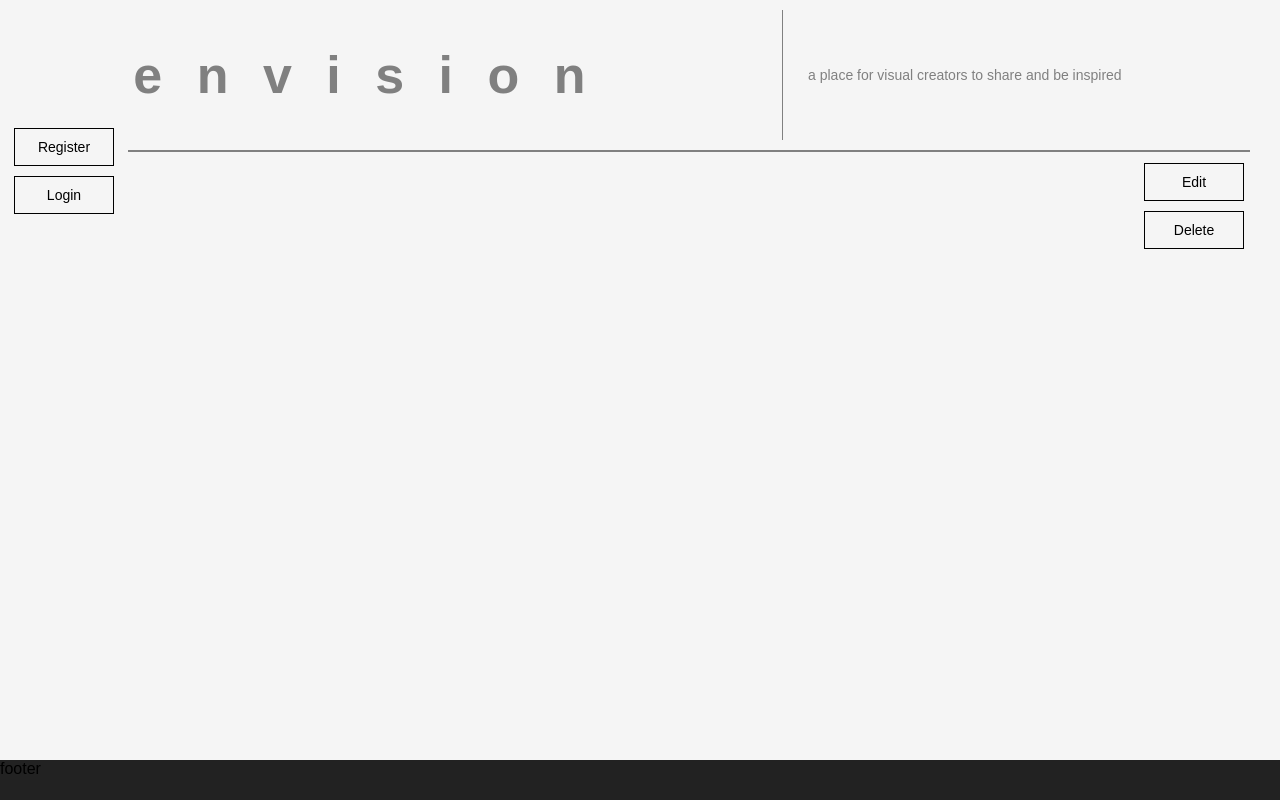
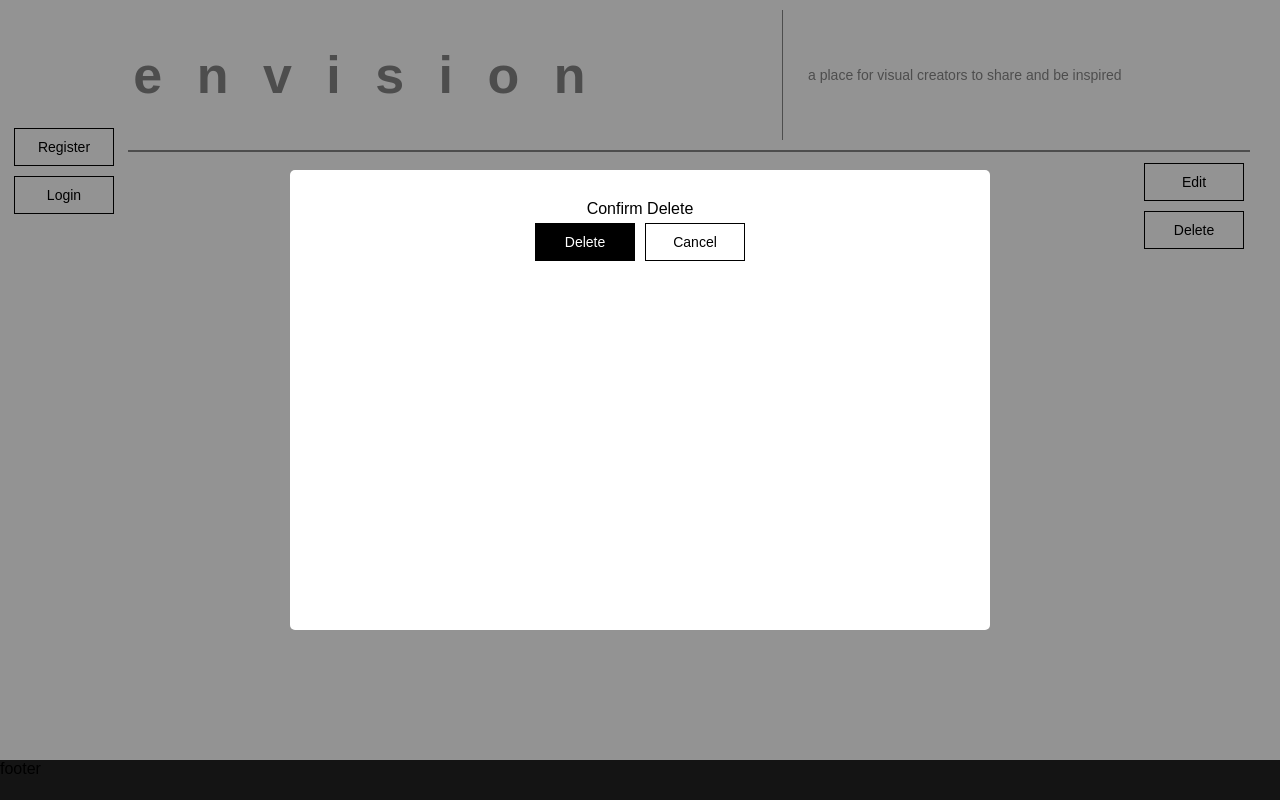
Before and after one commit to supahkenneh/envision-gallery, a React (Create React App) app: page /photo/1 in a window 1280 px wide. Both pictures are taken after a click on the button "Delete". Shown: the top 800 px of the page. Built offline with nearby package versions, Linux system fonts and the light colour scheme; no server answers.

Commit message:
delete works

```diff
--- a/src/App.css
+++ b/src/App.css
@@ -334,7 +334,7 @@ html, body {
 }
 
 /* TAG: Edit Modal */
-.editing-modal {
+.modal {
   position: fixed;
   top: 0;
   left: 0;
--- a/src/actions/index.js
+++ b/src/actions/index.js
@@ -7,3 +7,4 @@ export const GET_PHOTOS = 'GET_PHOTOS';
 export const LOAD_PHOTO = 'LOAD_PHOTO';
 export const ADD_PHOTO = 'ADD_PHOTO';
 export const EDIT_PHOTO = 'EDIT_PHOTO';
+export const DELETE_PHOTO = 'DELETE_PHOTO';
--- a/src/actions/photoActions.js
+++ b/src/actions/photoActions.js
@@ -1,5 +1,5 @@
 import axios from 'axios';
-import { GET_PHOTOS, LOAD_PHOTO, ADD_PHOTO, EDIT_PHOTO } from './index';
+import { GET_PHOTOS, LOAD_PHOTO, ADD_PHOTO, EDIT_PHOTO, DELETE_PHOTO } from './index';
 
 const PATH = '/api';
 
@@ -54,3 +54,14 @@ export const editPhoto = (data, id) => {
       })
   }
 }
+
+export const deletePhoto = id => {
+  return dispatch => {
+    return axios.delete(`${PATH}/photos/${id}`)
+      .then(response => {
+        dispatch({
+          type: DELETE_PHOTO,
+        })
+      })
+  }
+}
--- /dev/null
+++ b/src/components/Modals/deleteModal.jsx
@@ -0,0 +1,45 @@
+import React, { Component } from 'react';
+import { Redirect } from 'react-router-dom';
+import { deletePhoto } from '../../actions/photoActions';
+import { connect } from 'react-redux';
+
+class DeleteModal extends Component {
+  constructor() {
+    super()
+    this.state = {
+      redirect: false
+    }
+  }
+
+  deletePhoto = () => {
+    this.props.deletePhoto(this.props.photoId);
+    this.setState({ redirect: true })
+  }
+
+  render() {
+    if (this.state.redirect) {
+      return (
+        <Redirect to="/" />
+      )
+    }
+    return (
+      <div className="modal" >
+        <div className="modal-container">
+          <div>Confirm Delete</div>
+          <div className="button-container">
+            <button
+              className="action-button"
+              onClick={this.deletePhoto}
+            >Delete</button>
+            <button
+              className="cancel-button"
+              onClick={this.props.onClick}
+            >Cancel</button>
+          </div>
+        </div>
+      </div>
+    );
+  }
+}
+
+export default connect(null, { deletePhoto })(DeleteModal);
--- a/src/components/Modals/editingModal.jsx
+++ b/src/components/Modals/editingModal.jsx
@@ -22,20 +22,27 @@ class EditingModal extends Component {
 
   render() {
     return (
-      <div className="editing-modal">
+      <div className="modal">
         <div className="modal-container">
           <form>
             <div className="form-headline">Edit Photo</div>
             <label htmlFor="description">Description</label>
+
             <textarea name="description"
               onChange={this.handleDescriptionInput}
               defaultValue={this.props.photo.description}
             ></textarea>
+
             <div className="button-container">
-              <button className="action-button"
+              <button
+                className="action-button"
                 onClick={this.submitEdit}
               >Edit</button>
-              <button className="cancel-button" onClick={this.props.onClick}>Cancel</button>
+
+              <button
+                className="cancel-button"
+                onClick={this.props.onClick}
+              >Cancel</button>
             </div>
           </form>
         </div>
--- a/src/components/secondSidebar.jsx
+++ b/src/components/secondSidebar.jsx
@@ -1,5 +1,6 @@
 import React, { Component } from 'react';
 import EditingModal from './Modals/editingModal';
+import DeleteModal from './Modals/deleteModal';
 
 class SecondSidebar extends Component {
   constructor(props) {
@@ -34,6 +35,13 @@ class SecondSidebar extends Component {
             photo={this.props.photo}
           />
           : null}
+        {this.state.deleting ?
+          <DeleteModal
+            onClick={() => this.toggleDelete(id)}
+            photoId={this.props.photo.id}
+          />
+          : null
+        }
         <div className="sidebar-button-container">
           <button
             onClick={() => this.toggleEdit(id)}
--- a/src/reducers/photoReducer.js
+++ b/src/reducers/photoReducer.js
@@ -1,4 +1,10 @@
-import { GET_PHOTOS, LOAD_PHOTO, ADD_PHOTO, EDIT_PHOTO } from '../actions';
+import {
+  GET_PHOTOS,
+  LOAD_PHOTO,
+  ADD_PHOTO,
+  EDIT_PHOTO,
+  DELETE_PHOTO
+} from '../actions';
 
 function photos(state = [], action) {
   switch (action.type) {
@@ -10,6 +16,8 @@ function photos(state = [], action) {
       return [...state, action.payload];
     case EDIT_PHOTO:
       return action.payload;
+    case DELETE_PHOTO:
+      return state;
     default:
       return state;
   }
```
Also changed, not shown: routes/photos/photos.js (+9 -0 lines).
